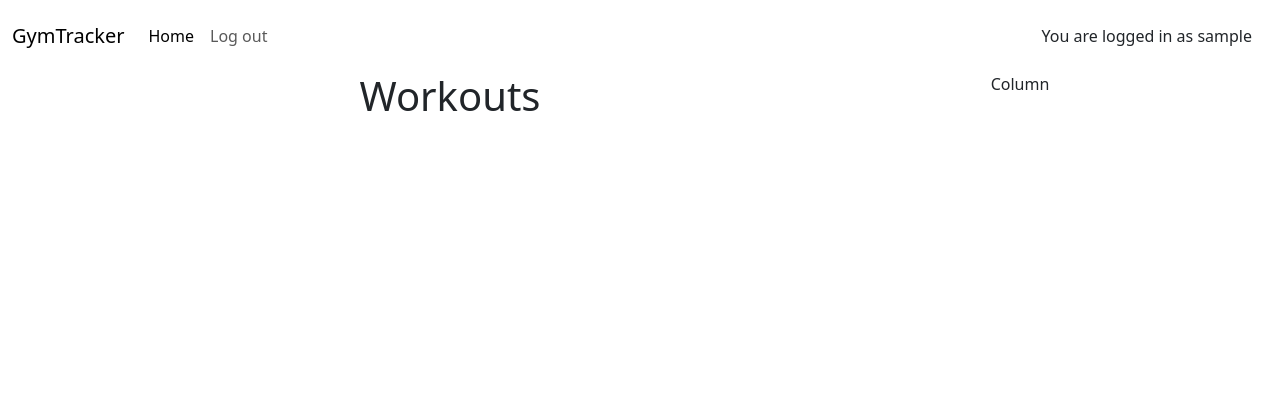
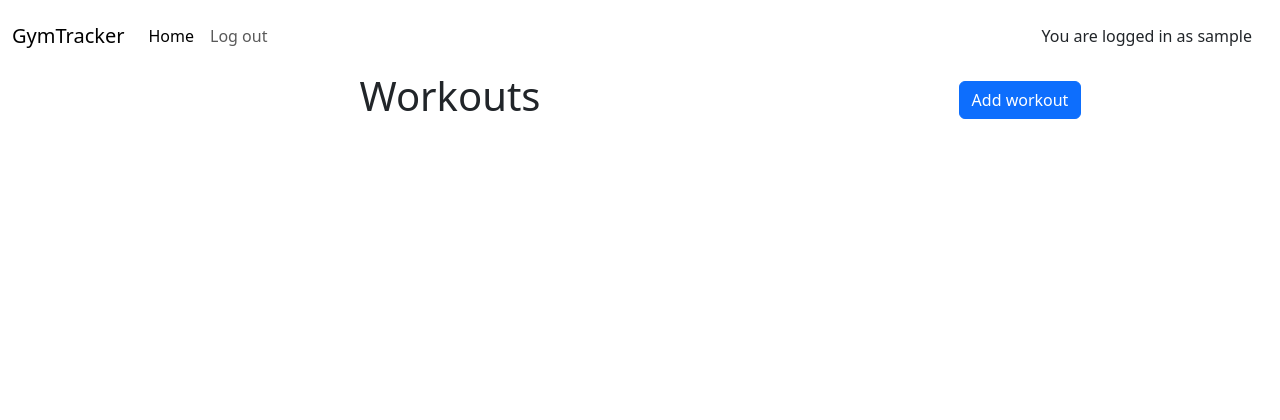
Before and after one commit to DavidFB94/gym-tracker, a Django app: page / in a window 1280 px wide. Shown: the top 420 px of the page. Run offline with Django 4.2, Linux system fonts and the light colour scheme; the visitor is signed in with stand-in values (Sample User, id 1); data that the repository does not hold is empty; parts of the project's set-up code (start-up, migrations or seed data) failed here and were passed over.

Commit message:
Add "add workout" button to home page

```diff
--- a/home/templates/home/home.html
+++ b/home/templates/home/home.html
@@ -45,8 +45,6 @@
                                             <th scope="col">Weight</th>
                                             <th scope="col">Sets</th>
                                             <th scope="col">Reps</th>
-                                            <th scope="col">Edit</th>
-                                            <th scope="col">Delete</th>
                                         </tr>
                                     </thead>
                                     <tbody>
@@ -56,8 +54,6 @@
                                             <td>{{exercise.weight}}</td>
                                             <td>{{exercise.sets}}</td>
                                             <td>{{exercise.reps}}</td>
-                                            <td>edit</td>
-                                            <td>delete</td>
                                         </tr>
                                         {% endfor %}
                                     </tbody>
@@ -73,10 +69,11 @@
                 {% endfor %}
             </div>
         </div>
-        <!-- Add workout -->
-        <div class="col-12 col-md-4 order-1 order-md-2">
-            Column
-        </div>
+        <div class="col-12 col-md-4 order-1 order-md-2 d-flex align-items-center justify-content-center">
+            <div class="row">
+                <button type="button" class="btn btn-primary">Add
+                    workout
+                </button>
             </div>
         </div>
         {% else %}
@@ -85,8 +82,9 @@
                 <h2>Welcome to GymTracker</h2>
                 <p>You need to be logged in to use our features.</p>
                 <p>
-            Do you already have an account? Then please
-            <a class="link" href="{{ login_url }}">log in</a>.
+                    Do you already have an account?
+                    <br>
+                    <a class="link" href="{{ login_url }}">Log in</a>.
                 </p>
                 <p>
                     Otherwise, you can
```
Lines whose indentation alone changed are shown as unchanged.
